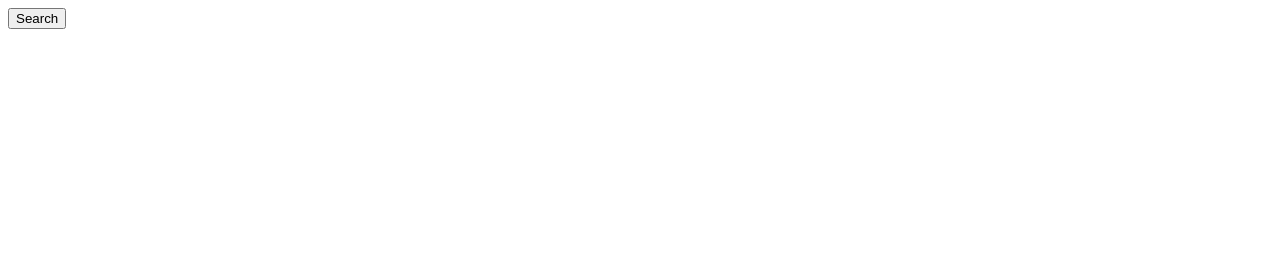
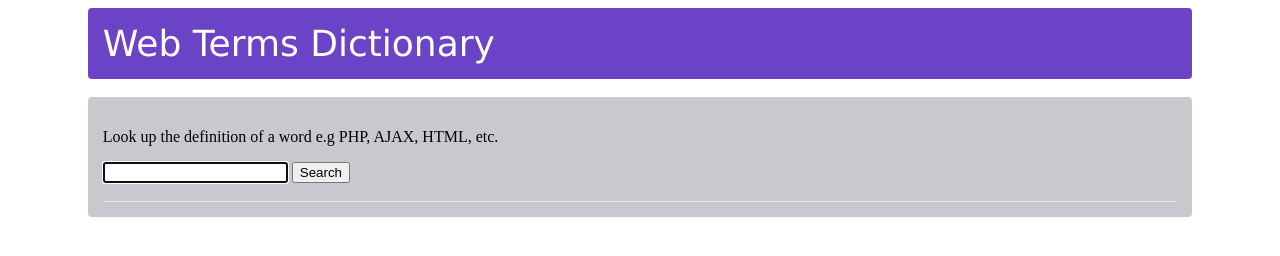
Before and after one commit to saniaspence/info2180-lab6, a plain HTML site: page index.html in a window 1280 px wide. Drawn offline with Linux system fonts and the light colour scheme.

Commit message:
Exercise 3

```diff
--- a/AJAX.js
+++ b/AJAX.js
@@ -1,14 +1,15 @@
 "use strict";
 function loadDefinitions()
 {
+    var query = document.getElementById("queryTxtBox").value.toLowerCase();
     var xhttp = new XMLHttpRequest();
     xhttp.onreadystatechange = function()
     {
         if (this.readyState == 4 && this.status == 200)
         {
-             alert(this.responseText);
+            document.getElementById("result").innerHTML = this.responseText;
         }
     };
-     xhttp.open("GET", "request.php?q="+"definition", true);
+    xhttp.open("GET", "request.php?q="+ query, true);
     xhttp.send();
 }
--- a/index.html
+++ b/index.html
@@ -2,11 +2,20 @@
 <html>
     <head>
 		<title>AJAX Lab</title>
+		<link href="style.css" type="text/css" rel="stylesheet">
 		<script src="AJAX.js" type="text/javascript"></script>
 	</head>
     <body>
-         <div id="content">
-           <button type="button" onclick="loadDefinitions()">Search</button>
+        <div id="header">Web Terms Dictionary</div><br>
+        <div class="container">
+            <div id="searchArea">
+                <p>Look up the definition of a word e.g PHP, AJAX, HTML, etc.</p>
+                <form onsubmit="javascript:loadDefinitions();return false;" >
+                    <input type="text" id="queryTxtBox" autofocus >
+                    <input type="button" id="btnSearch" value="Search" onclick="loadDefinitions()" >
+                </form><br>
+            </div>
+            <div id="result"></div>
         </div>
     </body>
 </html>
--- /dev/null
+++ b/style.css
@@ -0,0 +1,29 @@
+#header{
+    background-color: #6b43c6;
+    color: #ffffff;
+    padding: 15px;
+    border-radius: 4px;
+    margin: auto;
+    width: 85%;
+    font: 100% Lucida Sans, Verdana;
+    font-size: 2.25em
+}
+
+.container{
+    background-color: #cac8ce;
+    color: #000000;
+    padding: 15px;
+    margin: auto;
+    border-radius: 4px;
+    width: 85%;
+    height: auto;
+}
+
+#searchArea{
+    border-bottom: 1px solid #e9e8ed;
+}
+
+#result{
+    font-size: 1.25em;
+    color: #000000;
+}
```
Lines whose indentation alone changed are shown as unchanged.
